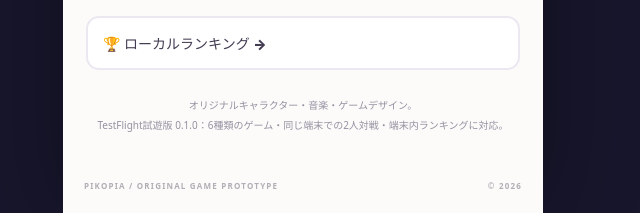
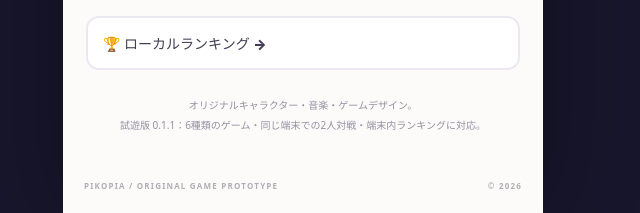
Before and after one commit to yosiken-0421/PIKOPIA-iOS, a website: page www/index.html in a window 1280 px wide. Shown: the part 2325-2538 px from the top of the page, 337-977 px from the left. Drawn offline with Linux system fonts and the light colour scheme.

Commit message:
Prepare PIKOPIA v0.1.1 with consistent mascot artwork

```diff
--- a/www/index.html
+++ b/www/index.html
@@ -67,7 +67,7 @@
           <div class="world-image-wrap"><img src="./assets/pikopia-world.webp" alt="カラフルな星の遊園地で、ピコと友だちが空を飛ぶオリジナルアート" loading="lazy" /></div>
         </section>
         <div class="bottom-menu"><button id="rankingBtn" class="bottom-menu-btn">🏆 <span>ローカルランキング</span> →</button></div>
-        <div class="footnote">オリジナルキャラクター・音楽・ゲームデザイン。<br>TestFlight試遊版 0.1.0：6種類のゲーム・同じ端末での2人対戦・端末内ランキングに対応。</div>
+        <div class="footnote">オリジナルキャラクター・音楽・ゲームデザイン。<br>試遊版 0.1.1：6種類のゲーム・同じ端末での2人対戦・端末内ランキングに対応。</div>
       </section>
       <section id="view-play" class="view"><div class="play-head"><button class="back-button" id="quitBtn">‹ 終了</button><div class="round-info" id="roundInfo">ROUND 1 / 5</div><span class="score-label" id="scoreInfo">0 PTS</span></div><div id="playBody"></div></section>
       <section id="view-ranking" class="view"><button class="back-button back-dark" id="rankingBack">‹ ホームに戻る</button><div class="inside-title"><span class="section-kicker">HALL OF FAME</span><h2>🏆 ローカルランキング</h2><p>この端末に保存された記録です。オンラインランキングとは別です。</p></div><div id="rankingList"></div><button class="outline-btn" id="clearRanking">記録をすべて消す</button></section>
```
